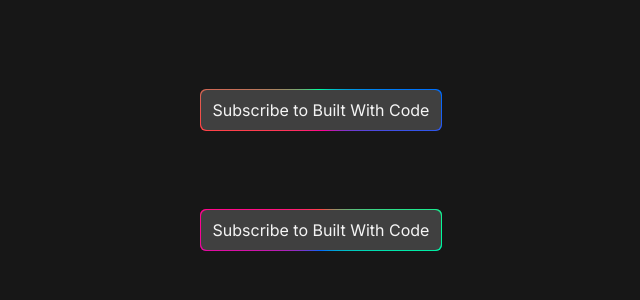
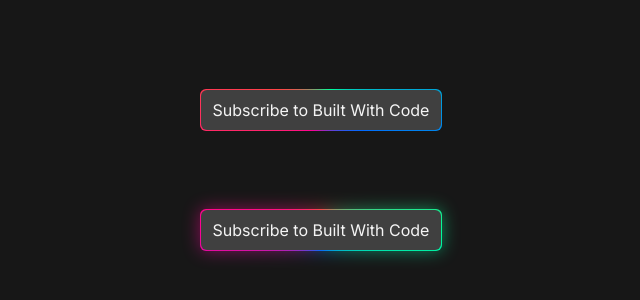
Before and after one commit to Built-With-Code/animated-border-gradient, a Next.js app: page / in a window 1280 px wide. Shown: the part 230-530 px from the top of the page, without its empty margins (319-959 px from the left). Built offline with nearby package versions, Linux system fonts and the light colour scheme.

Commit message:
Tweak animation timing

```diff
--- a/src/app/page.tsx
+++ b/src/app/page.tsx
@@ -6,19 +6,21 @@
 export default function Home() {
   const time = useTime();
 
-  const rotate = useTransform(time, [0, 2000], [0, 360], {
+  // Rotating animation
+  const rotate = useTransform(time, [0, 3000], [0, 360], {
     clamp: false,
   });
   const rotatingBg = useTransform(rotate, (r) => {
     return `conic-gradient(from ${r}deg, #ff4545, #00ff99, #006aff, #ff0095, #ff4545)`;
   });
 
-  const pulse = useSpring(0, { damping: 0, mass: 5 });
+  // Pulsing animation
+  const pulse = useSpring(0, { damping: 0, mass: 5, stiffness: 10 });
   const pulsingBg = useTransform(pulse, (r) => {
     return `blur(${r}px)`;
   });
   useEffect(() => {
-    pulse.set(2);
+    pulse.set(10);
   }, []);
 
   return (
```
